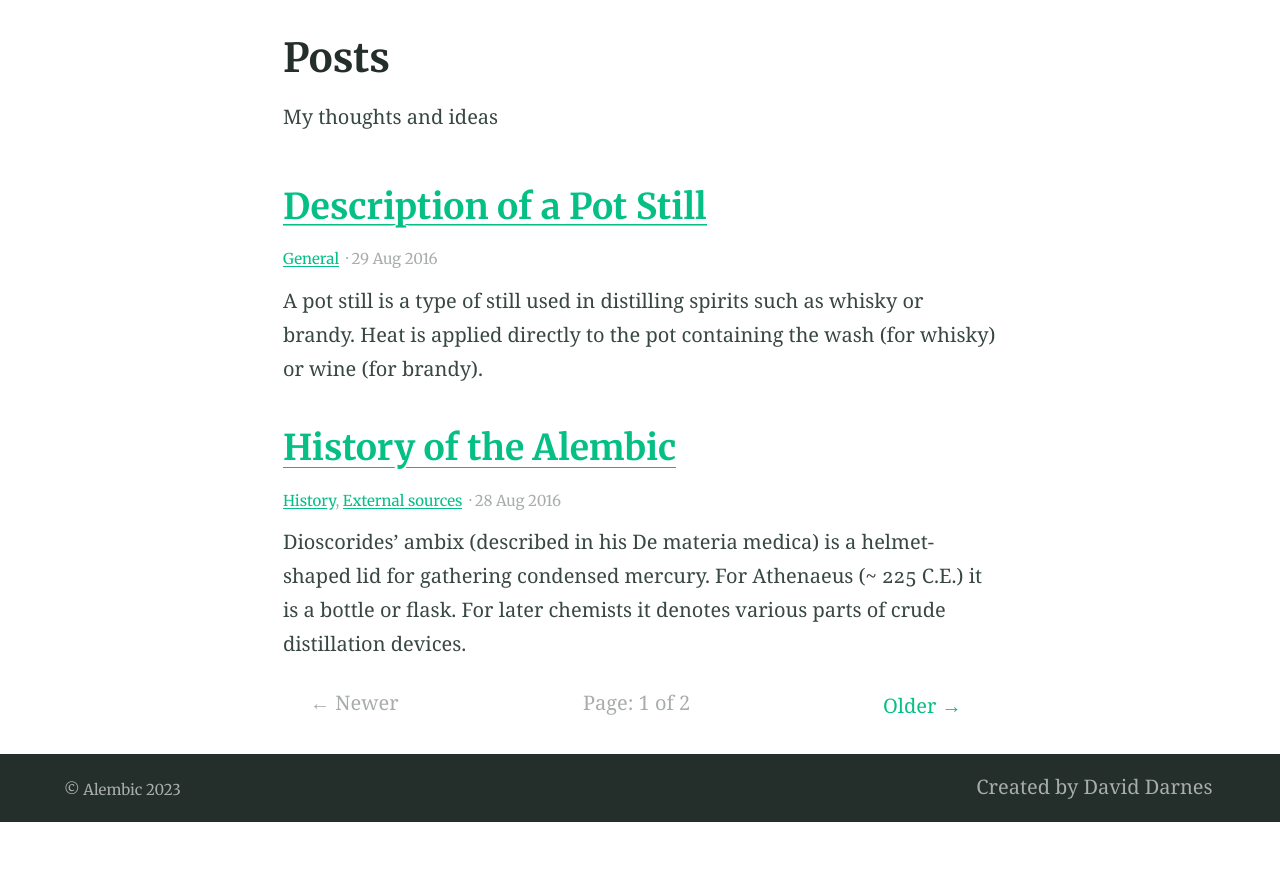
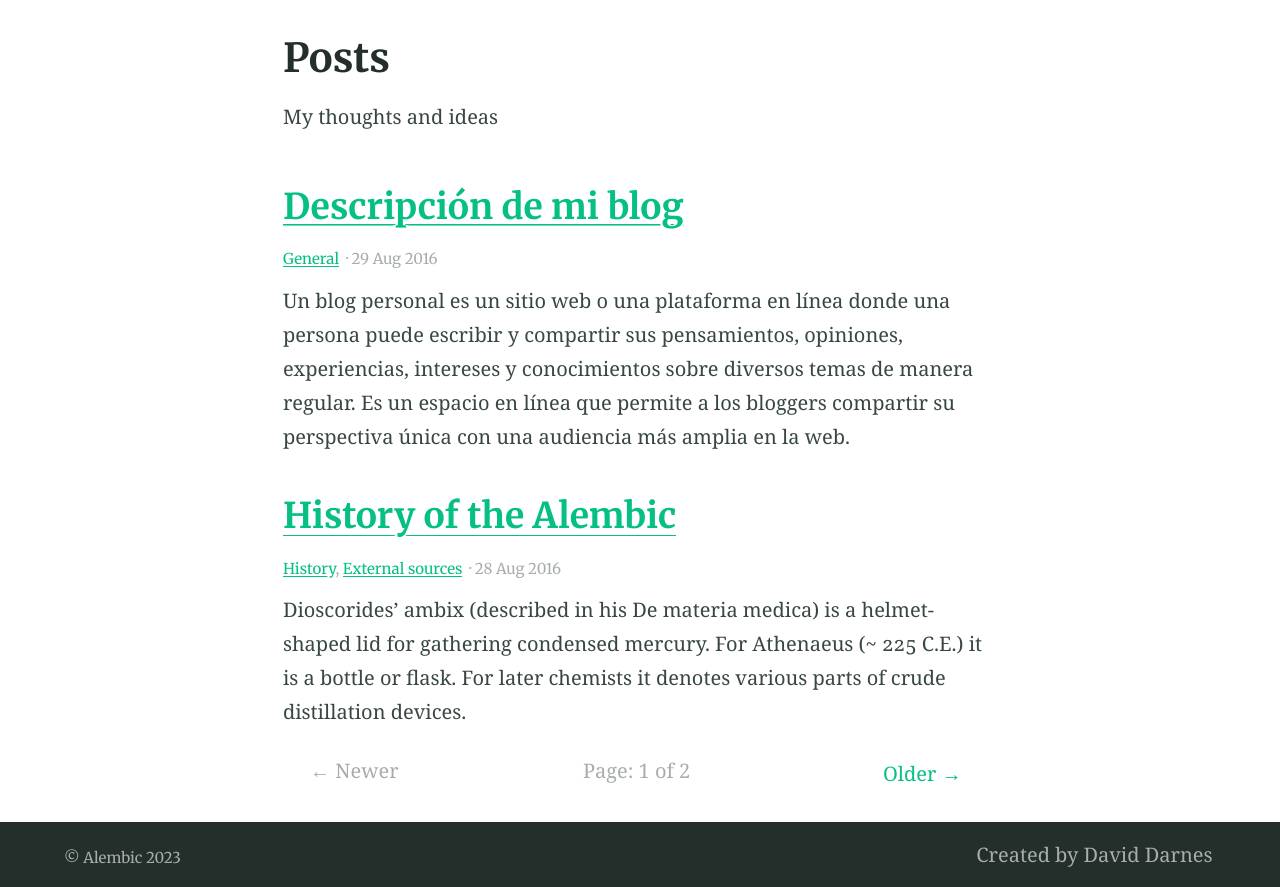
Before and after one commit to AlejandroQuishpe99/AlejandroQuishpe99.github.io, a Jekyll site: the page built from blog/index.html, in a window 1280 px wide, cut to the strip 412-1299 px from the top of the page. Built offline with Jekyll 4.4.1, drawn with Linux system fonts in a browser that asks for light colours; the list of posts is cut into pages by our own code; before the commit the page ends 1234 px from its top, so only the background shows below that.

Commit message:
nuevo
nuevo

```diff
--- a/_posts/2016-08-29-example-post-three.md
+++ b/_posts/2016-08-29-example-post-three.md
@@ -1,18 +1,16 @@
 ---
-title: Description of a Pot Still
+title: Descripción de mi blog
 categories:
 - General
 excerpt: |
-  A pot still is a type of still used in distilling spirits such as whisky or brandy. Heat is applied directly to the pot containing the wash (for whisky) or wine (for brandy).
+ Un blog personal es un sitio web o una plataforma en línea donde una persona puede escribir y compartir sus pensamientos, opiniones, experiencias, intereses y conocimientos sobre diversos temas de manera regular. Es un espacio en línea que permite a los bloggers compartir su perspectiva única con una audiencia más amplia en la web.
 feature_text: |
-  ## The Pot Still
-  The modern pot still is a descendant of the alembic, an earlier distillation device
+  ## Mi Blog
+  Aqui te informo como pudes llevar un blog y lo que es ir dia a dia con un blog
 feature_image: "https://picsum.photos/2560/600?image=733"
 image: "https://picsum.photos/2560/600?image=733"
 ---
 
-A pot still is a type of still used in distilling spirits such as whisky or brandy. Heat is applied directly to the pot containing the wash (for whisky) or wine (for brandy). This is called a batch distillation (as opposed to a continuous distillation).
+Un blog personal puede tratar sobre cualquier tema, desde moda, cocina, viajes, tecnología, deportes, salud, belleza, hasta política, cultura y sociedad, entre otros. Los bloggers pueden usar su blog para expresar sus ideas, compartir historias y conectar con personas que comparten sus intereses.
 
-At standard atmospheric pressure, alcohol boils at 78 °C (172 °F), while water boils at 100 °C (212 °F). During distillation, the vapour contains more alcohol than the liquid. When the vapours are condensed, the resulting liquid contains a higher concentration of alcohol. In the pot still, the alcohol and water vapour combine with esters and flow from the still through the condensing coil. There they condense into the first distillation liquid, the so-called "low wines". The low wines have a strength of about 25–35% alcohol by volume, and flow into a second still. It is then distilled a second time to produce the colourless spirit, collected at about 70% alcohol by volume. Colour is added through maturation in an oak aging barrel, and develops over time.
-
-The modern pot still is a descendant of the alembic, an earlier distillation device.
+Los blogs personales suelen ser escritos en un tono informal y cercano, lo que permite a los bloggers expresarse de manera auténtica y conectar con su audiencia de una manera más íntima. Además, los blogs personales a menudo incluyen fotos, videos y otros medios para enriquecer el contenido y hacerlo más atractivo y dinámico.
```
